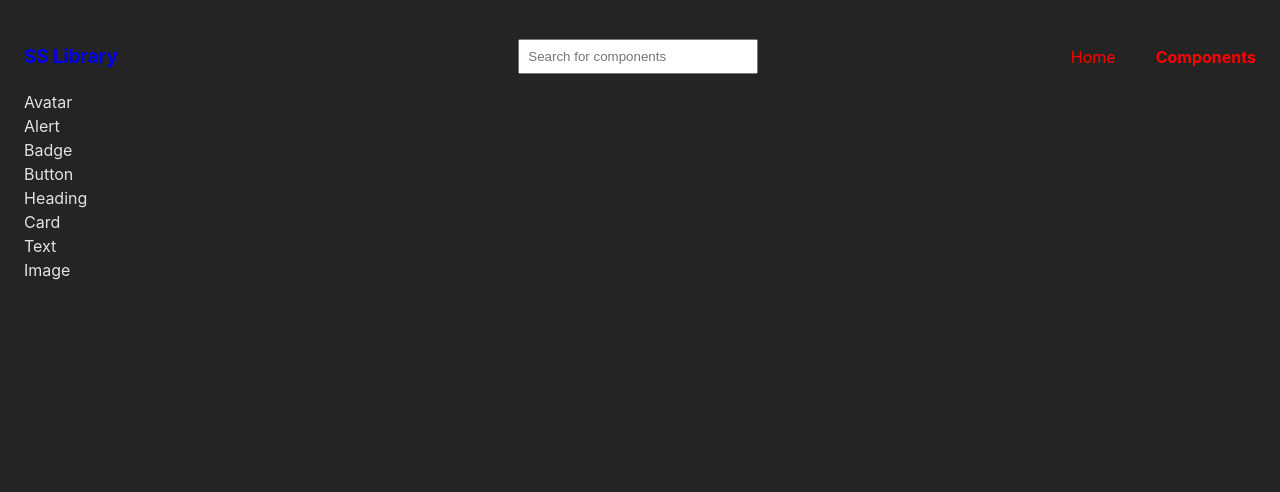
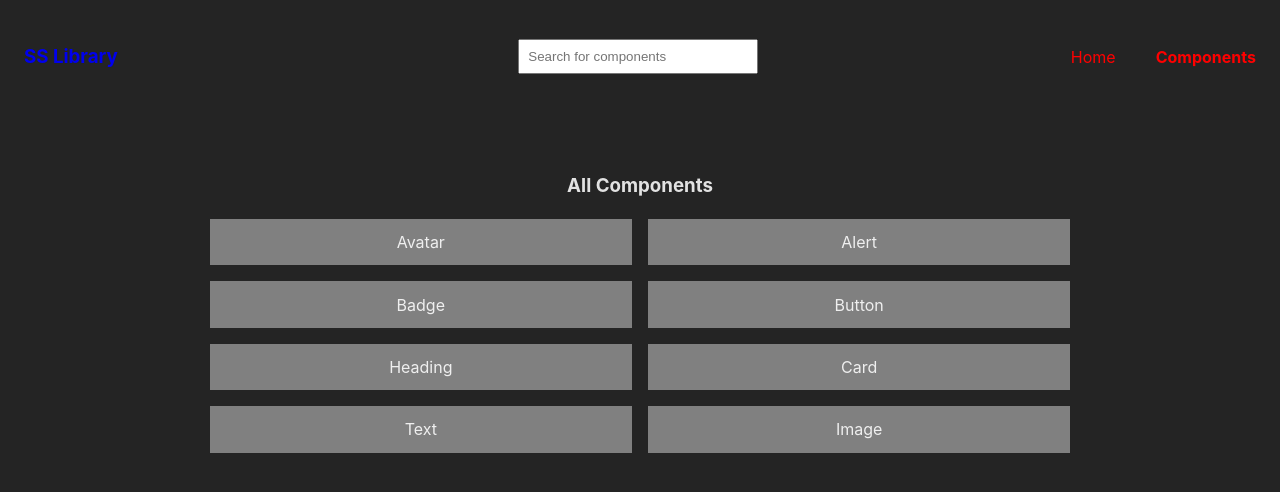
Before and after one commit to Kesharvani/component-library, a React (Vite) app: page / in a window 1280 px wide. Both pictures are taken after a click on the button "Get Started". Shown: the top 492 px of the page. Built offline with nearby package versions, Linux system fonts and the light colour scheme.

Commit message:
feat:added component tile

```diff
--- a/src/common/componentTile/ComponentTile.css
+++ b/src/common/componentTile/ComponentTile.css
@@ -0,0 +1,6 @@
+.tile_container{
+    width: 25rem;
+    background-color: gray;
+    text-align: center;
+    padding: 0.7rem;
+}
--- a/src/common/componentTile/ComponentTile.jsx
+++ b/src/common/componentTile/ComponentTile.jsx
@@ -1,5 +1,15 @@
 import React from "react";
-import "./ComponentTile";
-export default function ComponentTile({ title }) {
-  return <div>{title}</div>;
+import "./ComponentTile.css";
+import { useNavigate } from "react-router-dom";
+
+export default function ComponentTile({ title, isSideBar }) {
+  const navigate = useNavigate();
+  return (
+    <div
+      className={isSideBar ? "" : "tile_container"}
+      onClick={() => navigate(`/${title}`)}
+    >
+      {title}
+    </div>
+  );
 }
--- a/src/pages/components/Component.css
+++ b/src/pages/components/Component.css
@@ -0,0 +1,15 @@
+.component_tile_with_heading_container{
+    display: flex;
+    flex-direction: column;
+    align-items: center;
+}
+.component_tile_container{
+    display: flex;
+    flex-wrap: wrap;
+    gap: 1rem;
+    justify-content: center;
+
+}
+.component_heading{
+    padding-top: 4rem;
+}
--- a/src/pages/components/Component.jsx
+++ b/src/pages/components/Component.jsx
@@ -13,10 +13,13 @@ export default function Component() {
     "Image",
   ];
   return (
-    <div>
-      {components.map((item) => {
-        return <ComponentTile title={item} />;
-      })}
+    <div className="component_tile_with_heading_container">
+      <h3 className="component_heading">All Components</h3>
+      <div className="component_tile_container">
+        {components.map((item) => {
+          return <ComponentTile title={item} />;
+        })}
+      </div>
     </div>
   );
 }
```
